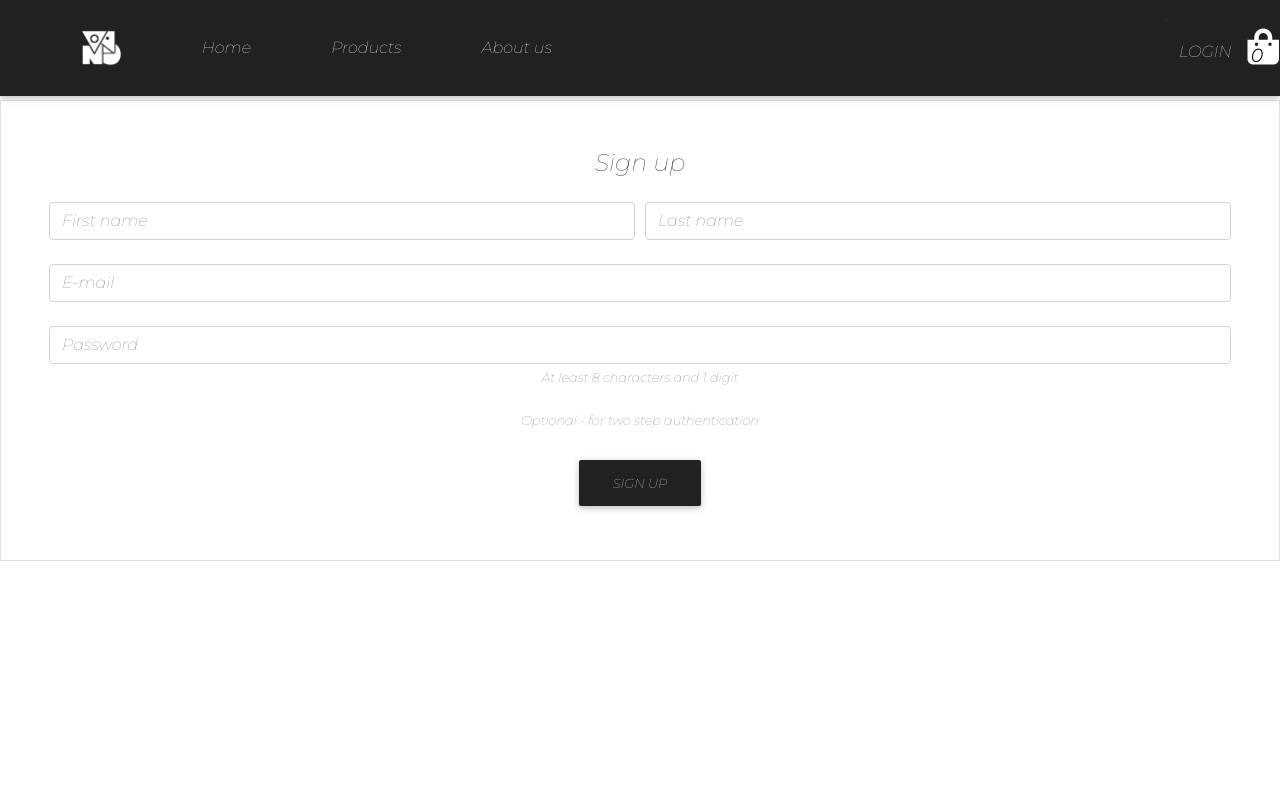
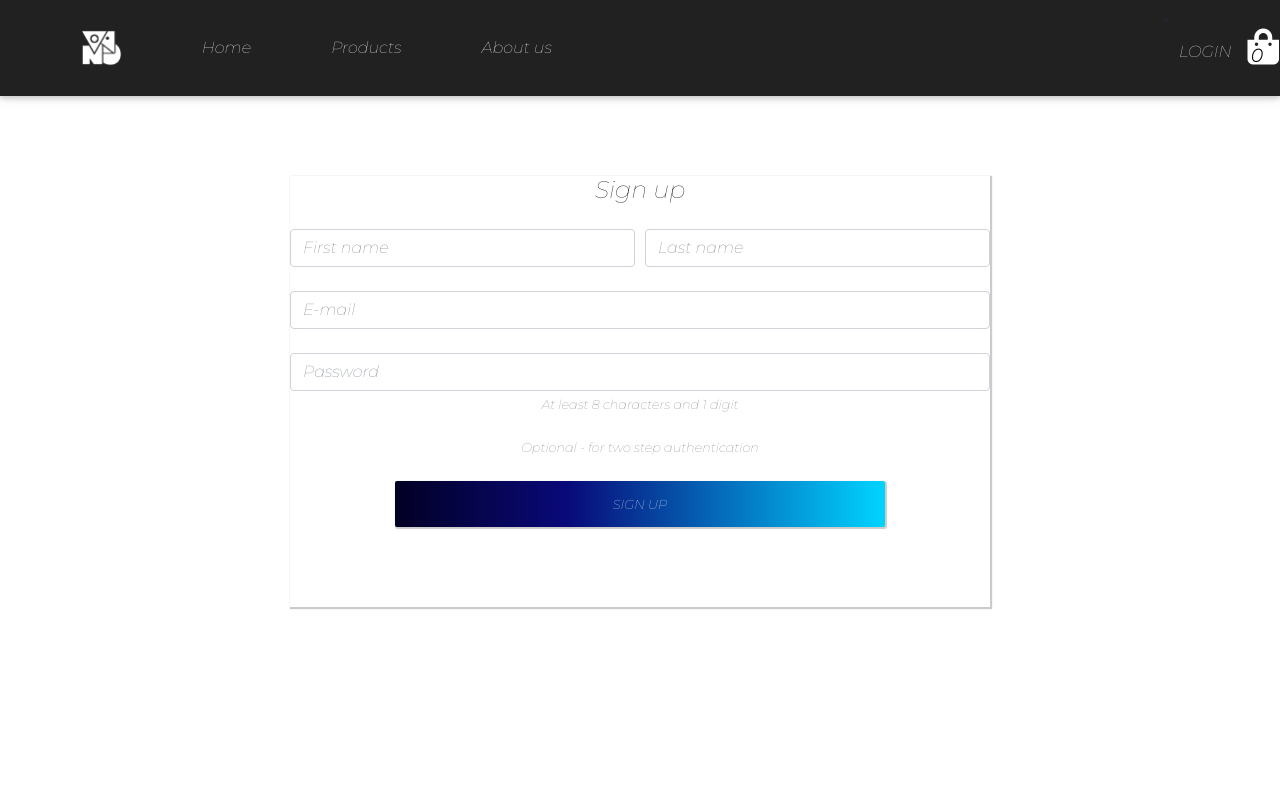
Before and after one commit to VictorFarina/js2, a Vue app in the folder shop/: page /register in a window 1280 px wide. Shown: the top 800 px of the page. Built offline with nearby package versions, Linux system fonts and the light colour scheme; no server answers.

Commit message:
fixed register

```diff
--- a/shop/src/views/Register.vue
+++ b/shop/src/views/Register.vue
@@ -3,7 +3,7 @@
     <!-- Default form register -->
     <form
       @submit.prevent="addUser"
-      class="text-center border border-light p-5"
+      class="text-center register"
       action="#!"
     >
       <p class="h4 mb-4">Sign up</p>
@@ -99,6 +99,22 @@ export default {
 }
 </script>
 
-<style>
+<style scoped>
+
+.register{
+  width: 700px;
+  margin: auto;
+  box-shadow: 1px 1px 1px 1px rgba(51, 51, 51, 0.253);
+  margin-top: 5rem;
+}
+.register button{
+  background: #;
+  width: 70%;
+  margin: auto;
+  box-shadow: 1px 1px 1px 1px rgba(51, 51, 51, 0.253);
+  margin-bottom: 5rem;
+  background: rgb(2,0,36);
+  background: linear-gradient(90deg, rgba(2,0,36,1) 0%, rgba(9,9,121,1) 35%, rgba(0,212,255,1) 100%);
+}
 
 </style>
```
